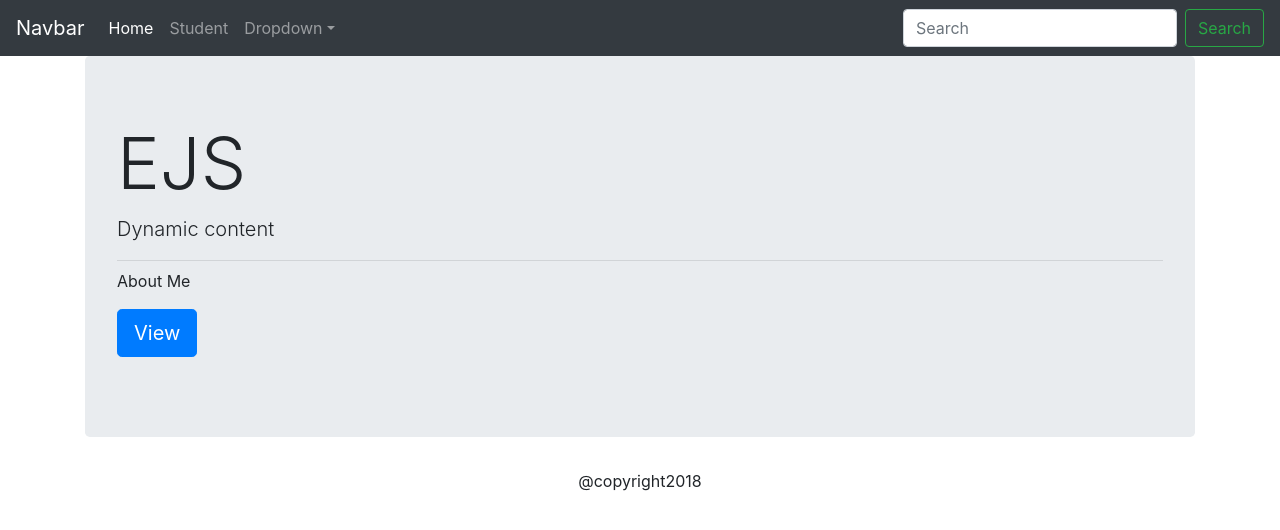
After one commit to Nattida3010/140390quiz1, a Node project: template views/pages/index.ejs in a window 1280 px wide. The commit adds this page. Shown: the top 530 px of the page. Run offline with Node 20 templates, Linux system fonts and the light colour scheme; the template is opened without the code that fills it, so the values that code supplies are empty.

Commit message:
put code

```diff
--- /dev/null
+++ b/views/pages/index.ejs
@@ -0,0 +1,12 @@
+<% include ../partials/header %>
+<div class="jumbotron">
+    <h1 class="display-3">EJS</h1>
+    <p class="lead">Dynamic content</p>
+    <hr class="my-2">
+    <p>About Me</p>
+    <p class="lead">
+        <a class="btn btn-primary btn-lg" href="/about" role="button">View</a>
+    </p>
+</div>
+
+  <% include ../partials/footer %>
--- a/views/partials/header.ejs
+++ b/views/partials/header.ejs
@@ -1,7 +1,7 @@
 <!doctype html>
 <html lang="en">
   <head>
-    <title>Title</title>
+    <title>140490quiz1”</title>
     <!-- Required meta tags -->
     <meta charset="utf-8">
     <meta name="viewport" content="width=device-width, initial-scale=1, shrink-to-fit=no">
@@ -28,7 +28,7 @@
                      <a class="nav-link" href="index">Home <span class="sr-only">(current)</span></a>
                  </li>
                  <li class="nav-item">
-                     <a class="nav-link" href="about">About</a>
+                     <a class="nav-link" href="about">Student</a>
                  </li>
                  <li class="nav-item dropdown">
                      <a class="nav-link dropdown-toggle" href="#" id="dropdownId" data-toggle="dropdown" aria-haspopup="true" aria-expanded="false">Dropdown</a>
```
Also changed, not shown: views/pages/student.ejs (added).
